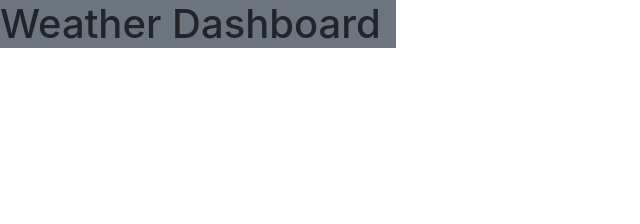
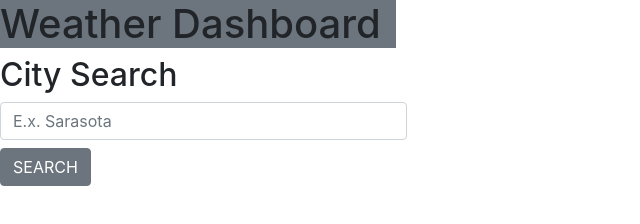
Before and after one commit to Verdster98/weather-dashboard, a plain HTML site: page index.html in a window 1280 px wide. Shown: the whole page, without its empty margins (0-640 px from the left). Drawn offline with nearby package versions, Linux system fonts and the light colour scheme.

Commit message:
button and input added

```diff
--- a/index.html
+++ b/index.html
@@ -15,5 +15,16 @@
         </div>
     </div>
 
+    <div class="row">
+        <div class="col-4">
+            <h2 class="fw-bold">City Search</h2>
+
+            <input class="form-control" id="citySearchTextarea" row="3" placeholder="E.x. Sarasota"></input>
+
+            <div class="mt-2 justify-content-center" id="div-search-btn">
+                <button class="mb-3 btn btn-secondary w-90" id="search-btn" type="button" value="Inpute">SEARCH</button>
+            </div>
+        </div>
+    </div>
 </body>
 </html>
```
